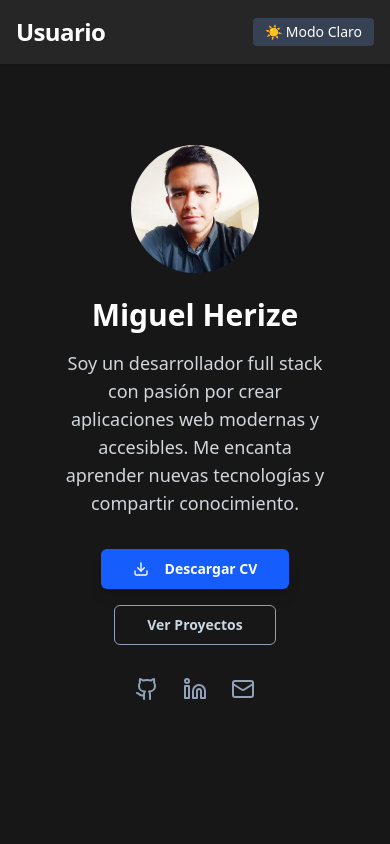
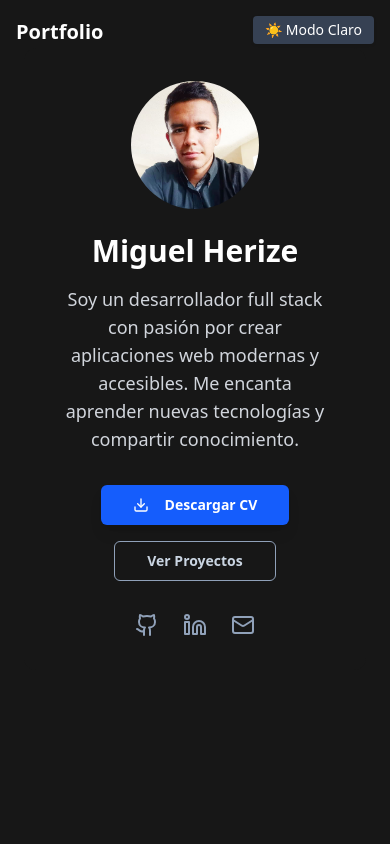
Before and after one commit to migherize/portafolio, a React (Vite) app: page / in a window 390 px wide. Shown: the top 844 px of the page. Built offline with nearby package versions, Linux system fonts and the light colour scheme.

Commit message:
add componente navegation

```diff
--- a/package.json
+++ b/package.json
@@ -10,6 +10,7 @@
     "preview": "vite preview"
   },
   "dependencies": {
+    "@radix-ui/react-dialog": "^1.1.14",
     "@radix-ui/react-slot": "^1.2.3",
     "@tailwindcss/vite": "^4.1.11",
     "@tanstack/react-query": "^5.83.0",
--- a/public/data/aboutme.json
+++ b/public/data/aboutme.json
@@ -2,8 +2,8 @@
   "name": "Miguel Herize",
   "bio": "Soy un desarrollador full stack con pasión por crear aplicaciones web modernas y accesibles. Me encanta aprender nuevas tecnologías y compartir conocimiento.",
   "profileImage": "/images/profile.jpeg",
-  "githubUrl": "https://github.com/miguelherize",
-  "linkedinUrl": "https://linkedin.com/in/miguelherize",
-  "email": "miguel@example.com",
+  "githubUrl": "https://github.com/migherize",
+  "linkedinUrl": "https://www.linkedin.com/in/miguel-herize-267764179/",
+  "email": "migherize@gmail.com",
   "resumeUrl": "/files/miguel_herize_cv.pdf"
 }
--- a/src/App.jsx
+++ b/src/App.jsx
@@ -1,52 +1,5 @@
-import useDarkMode from '@/hooks/useDarkMode';
-import HeroSection from "@/pages/HeroSection";
-import AboutMeSection from "@/pages/AboutMeSection";
-import TechStackPageSection from '@/pages/TechStackPage';
-import CerticatesSection from '@/pages/Certificates';
-import ProjectsSection from '@/pages/Projects';
-import ExperienceListSection from '@/pages/ExperienceSection';
+import HomePage from "@/pages/HomePage";
 
-function App() {
-  const { isDark, toggleDarkMode } = useDarkMode();
-
-  return (
-    <div className="min-h-screen bg-white dark:bg-neutral-900 text-gray-900 dark:text-white">
-    {/* Navbar */}
-    <header className="shadow-sm bg-white dark:bg-neutral-800 sticky top-0 z-50">
-
-      <nav className="max-w-7xl mx-auto px-4 py-4 flex justify-between items-center">
-        <h1 className="text-2xl font-bold tracking-tight">Usuario</h1>
-        <ul className="hidden md:flex gap-6 text-sm font-medium">
-          <li className="hover:text-blue-600 cursor-pointer">Sobre mí</li>
-          <li className="hover:text-blue-600 cursor-pointer">Proyectos</li>
-          <li className="hover:text-blue-600 cursor-pointer">Contacto</li>
-        </ul>
-        <button
-          onClick={toggleDarkMode}
-          className="px-3 py-1 bg-gray-200 dark:bg-gray-700 text-black dark:text-white rounded text-sm ml-4"
-        >
-          {isDark ? '☀️ Modo Claro' : '🌙 Modo Oscuro'}
-        </button>
-      </nav>
-    </header>
-
-    <main>
-      <div className="bg-white dark:bg-neutral-900 text-gray-900 dark:text-white">
-        </div>
-      <HeroSection />
-      <AboutMeSection />
-      <TechStackPageSection />
-      <ExperienceListSection />
-      <ProjectsSection />
-      <CerticatesSection />
-
-    </main>
-
-    {/* Footer */}
-    <footer className="text-center py-6 border-t border-gray-200 dark:border-neutral-700 text-sm text-gray-500 dark:text-gray-400">
-      © {new Date().getFullYear()} Usuario. All rights reserved.
-    </footer>
-  </div>
-  );
+export default function App() {
+  return <HomePage />;
 }
-export default App;
--- /dev/null
+++ b/src/components/Navigation/Navigation.jsx
@@ -0,0 +1,117 @@
+"use client";
+
+import { useState, useEffect } from "react";
+import { Menu } from "lucide-react";
+import { Button } from "@/components/ui/button";
+import { Sheet, SheetContent, SheetTrigger } from "@/components/ui/sheet";
+
+const navItems = [
+  { href: "#inicio", label: "Inicio" },
+  { href: "#about", label: "Sobre mí" },
+  { href: "#stack", label: "Stack" },
+  { href: "#experiencia", label: "Experiencia" },
+  { href: "#proyectos", label: "Proyectos" },
+  { href: "#formacion", label: "Formación" },
+];
+
+export function Navigation() {
+  const [activeSection, setActiveSection] = useState("inicio");
+  const [isScrolled, setIsScrolled] = useState(false);
+  const [isOpen, setIsOpen] = useState(false);
+
+  useEffect(() => {
+    const handleScroll = () => setIsScrolled(window.scrollY > 50);
+    window.addEventListener("scroll", handleScroll);
+    return () => window.removeEventListener("scroll", handleScroll);
+  }, []);
+
+  useEffect(() => {
+    const observer = new IntersectionObserver(
+      (entries) => {
+        entries.forEach((entry) => {
+          if (entry.isIntersecting) setActiveSection(entry.target.id);
+        });
+      },
+      { threshold: 0.3, rootMargin: "-80px 0px -50% 0px" }
+    );
+
+    navItems.forEach(({ href }) => {
+      const section = document.getElementById(href.slice(1));
+      if (section) observer.observe(section);
+    });
+
+    return () => observer.disconnect();
+  }, []);
+
+  const scrollToSection = (href) => {
+    const section = document.getElementById(href.slice(1));
+    if (section) {
+      section.scrollIntoView({ behavior: "smooth", block: "start" });
+      setActiveSection(href.slice(1));
+    }
+  };
+
+  return (
+    <nav
+      className={`fixed top-0 left-0 right-0 z-50 transition-all duration-300 ${
+        isScrolled
+          ? "bg-slate-900/95 backdrop-blur-md border-b border-slate-800"
+          : "bg-transparent"
+      }`}
+    >
+      <div className="max-w-7xl mx-auto px-4 sm:px-6 lg:px-8">
+        <div className="flex justify-between items-center h-16">
+          <span className="text-xl font-bold gradient-text">Portfolio</span>
+
+          {/* Desktop */}
+          <div className="hidden md:flex space-x-8">
+            {navItems.map(({ href, label }) => (
+              <button
+                key={href}
+                onClick={() => scrollToSection(href)}
+                className={`transition-colors duration-300 ${
+                  activeSection === href.slice(1)
+                    ? "text-blue-400"
+                    : "text-slate-300 hover:text-blue-400"
+                }`}
+              >
+                {label}
+              </button>
+            ))}
+          </div>
+
+          {/* Mobile */}
+          <div className="md:hidden">
+            <Sheet open={isOpen} onOpenChange={setIsOpen}>
+              <SheetTrigger asChild>
+                <Button variant="ghost" size="icon">
+                  <Menu className="h-6 w-6" />
+                </Button>
+              </SheetTrigger>
+              <SheetContent side="right" className="bg-slate-900 border-slate-800">
+                <div className="flex flex-col space-y-6 mt-8">
+                  {navItems.map(({ href, label }) => (
+                    <button
+                      key={href}
+                      onClick={() => {
+                        scrollToSection(href);
+                        setIsOpen(false);
+                      }}
+                      className={`text-left transition-colors duration-300 ${
+                        activeSection === href.slice(1)
+                          ? "text-blue-400"
+                          : "text-slate-300 hover:text-blue-400"
+                      }`}
+                    >
+                      {label}
+                    </button>
+                  ))}
+                </div>
+              </SheetContent>
+            </Sheet>
+          </div>
+        </div>
+      </div>
+    </nav>
+  );
+}
--- /dev/null
+++ b/src/pages/HomePage.jsx
@@ -0,0 +1,52 @@
+import useDarkMode from "@/hooks/useDarkMode";
+import { Navigation } from "@/components/Navigation/Navigation";
+import HeroSection from "@/pages/HeroSection";
+import AboutMeSection from "@/pages/AboutMeSection";
+import TechStackPageSection from "@/pages/TechStackPage";
+import CerticatesSection from "@/pages/Certificates";
+import ProjectsSection from "@/pages/Projects";
+import ExperienceListSection from "@/pages/ExperienceSection";
+
+export default function HomePage() {
+  const { isDark, toggleDarkMode } = useDarkMode();
+
+  return (
+    <div className="min-h-screen bg-white dark:bg-neutral-900 text-gray-900 dark:text-white">
+      <Navigation />
+
+      <div className="fixed top-4 right-4 z-50">
+        <button
+          onClick={toggleDarkMode}
+          className="px-3 py-1 bg-gray-200 dark:bg-gray-700 text-black dark:text-white rounded text-sm shadow"
+        >
+          {isDark ? "☀️ Modo Claro" : "🌙 Modo Oscuro"}
+        </button>
+      </div>
+
+      <main>
+        <section id="inicio" className="scroll-mt-24">
+          <HeroSection />
+        </section>
+        <section id="about" className="scroll-mt-24">
+          <AboutMeSection />
+        </section>
+        <section id="stack" className="scroll-mt-24">
+          <TechStackPageSection />
+        </section>
+        <section id="experiencia" className="scroll-mt-24">
+          <ExperienceListSection />
+        </section>
+        <section id="proyectos" className="scroll-mt-24">
+          <ProjectsSection />
+        </section>
+        <section id="formacion" className="scroll-mt-24">
+          <CerticatesSection />
+        </section>
+      </main>
+
+      <footer className="text-center py-6 border-t border-gray-200 dark:border-neutral-700 text-sm text-gray-500 dark:text-gray-400">
+        © {new Date().getFullYear()} Usuario. All rights reserved.
+      </footer>
+    </div>
+  );
+}
```
Also changed, not shown: 1 other file (tests, documents, lock files or other folders).
